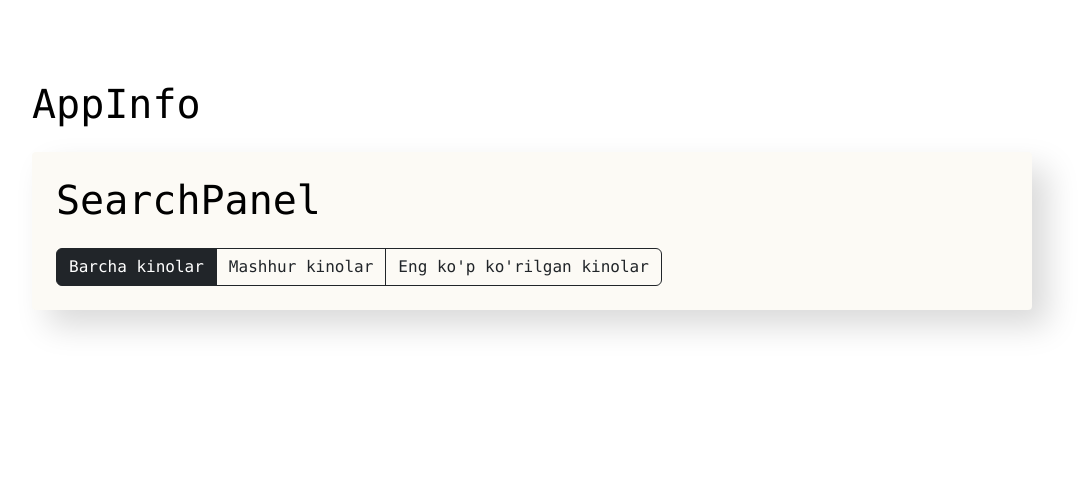
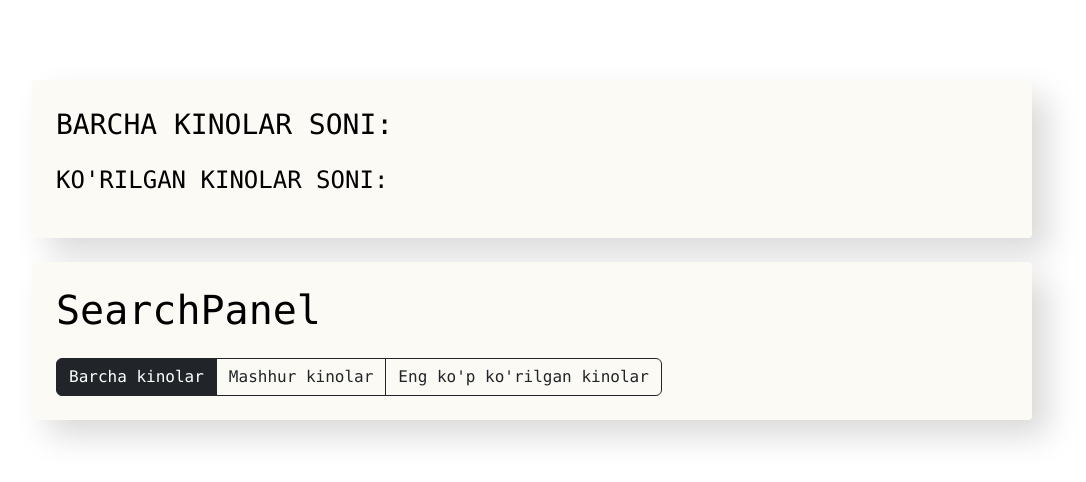
Before and after one commit to AkobirCoder/ReactJS-tutorial, a React (Create React App) app in the folder movie/: page / in a window 1280 px wide. Shown: the top 482 px of the page, without its empty margins (108-1194 px from the left). Built offline with nearby package versions, Linux system fonts and the light colour scheme.

Commit message:
./movie/src/components/app-info/App-info.jsx was updated

```diff
--- a/movie/src/components/app-info/App-info.jsx
+++ b/movie/src/components/app-info/App-info.jsx
@@ -1,7 +1,10 @@
+import './App-info.css';
+
 const AppInfo = () => {
     return (
-        <div>
-            <h1>AppInfo</h1>
+        <div className='app-info'>
+            <p className='fs-3 text-uppercase'>Barcha kinolar soni:</p>
+            <p className='fs-4 text-uppercase'>Ko'rilgan kinolar soni:</p>
         </div>
     );
 }
```
